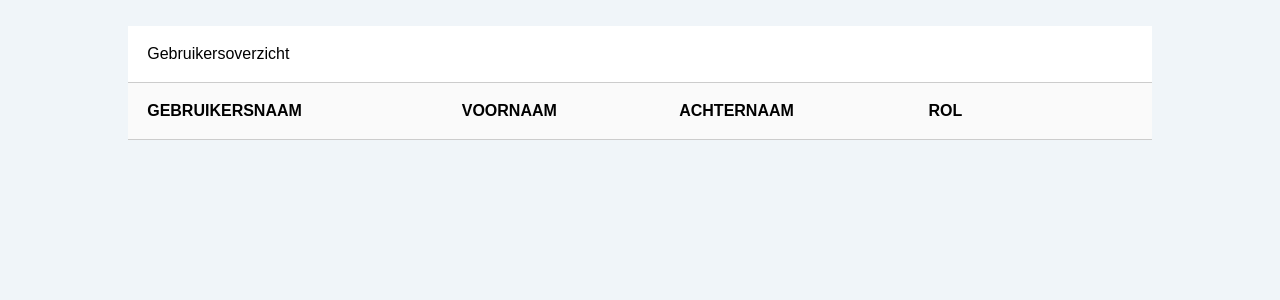
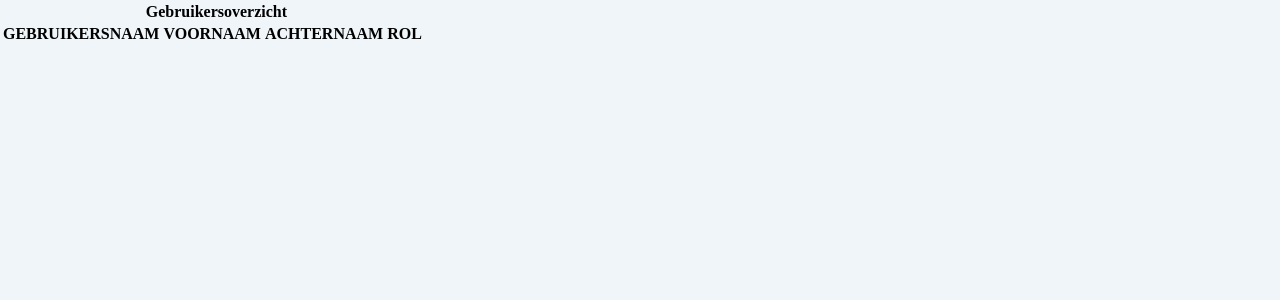
Before and after one commit to miwc14blue/ServerMonitor, a PHP site: page /ServerMonitor/userListOverview.php in a window 1280 px wide. Shown: the top 300 px of the page. Run offline with PHP 8.4, Linux system fonts and the light colour scheme; data that the repository does not hold is empty.

Commit message:
updaten css

```diff
--- a/css/styles.css
+++ b/css/styles.css
@@ -1,50 +1,7 @@
-body{
-    font-family: sans-serif;
-    background: #f0f5f9;
-    margin: 0;
-}
-
-tr:nth-child(even) {
-    background: #fafafa
-}
-
-tr:nth-child(odd) {
-    background: #ffffff
-}
-
-
-td{
-    margin: 0;
-    padding: 1.2em;
-}
-
-table {
-    border-collapse: collapse;
-    width: 80%;
-    margin-left: 10%;
-    margin-top: 2%;
-
-}
-
-tr {
-    border-bottom: 1px solid #ccc;
-}
-
-th {
-    text-align: left;
-    padding: 1.2em;
-}
-
-.headerUserTable {
-    font-weight: normal;
-}
-
-
-/*CSS File For login webpage*/
+/*CSS File For Log-In webpage*/
 #body-color{
     background-color:#f0f5f9;
 }
-
 #login{
     margin-top:25%;
     margin-bottom:25%;
@@ -75,38 +32,61 @@ th {
     size: 2em;
 }
 
-/*CSS for Landing page*/
+/*CSS for nav*/
 
 .logo {
-    width: 300px;
-    height: 160px;
-
+    width: 150px;
+    height: 100px;
+    margin-left: 50px;
 }
 
-/*CSS for Gebruikers Overzicht*/
-
-    img, a {
-        display: inline-block;
+body {
+    background-color: #f0f5f9;
+    margin: 0;
 }
 
 a {
-        font-size: 1.5rem;
+    font-size: 1.2rem;
     text-decoration: none;
-        padding: 50px;
+    padding: 40px;
     font-family: sans-serif;
+    color: blue;
 }
 
-    a:hover {
+a:hover:not(.active) {
     color: orangered;
 }
 
-    .uitloggen {
-        float: right;
+.active {
+    color: red;
 }
 
-    .menu {
-        float: right;
-        margin-left: 50px;
+.uitloggen {
+/*    margin-left: 35%;*/
+}
+
+#navHeader {
+    margin-left: 10px;
     display: flex;
-        flex-direction: row;
 }
+
+
+/*CSS for container in the middle*/
+
+#container {
+    border: 2px;
+    border-style:groove;
+    padding-left: 0px;
+    padding-top: 0px;
+    padding-bottom: 350px;
+    width: 90%;
+    margin: auto;
+    background-color: white;
+}
+
+#h3 {
+    border-bottom: 2px groove;
+    padding-bottom: 20px;
+    font-family: sans-serif;
+    text-indent: 20px;
+}
--- a/html/systeeemOverzichtAdm.html
+++ b/html/systeeemOverzichtAdm.html
@@ -4,12 +4,12 @@
     <head>
         <meta charset="utf-8">
         <title>Gebruikers Overzicht</title>
-        <link rel="stylesheet" type="text/css" href="styling/styles.css">
+        <link rel="stylesheet" type="text/css" href="../css/styles.css">
     </head>
     <body>
 
     <nav id="navHeader">
-        <img class="logo" src="logo.png">
+        <img class="logo" src="../img/logo.png">
 
 
         <a class= "active" href="" >Monitor</a>
--- a/html/systeemOverzichtUser.html
+++ b/html/systeemOverzichtUser.html
@@ -4,12 +4,12 @@
     <head>
         <meta charset="utf-8">
         <title>Gebruikers Overzicht</title>
-        <link rel="stylesheet" type="text/css" href="styling/styles.css">
+        <link rel="stylesheet" type="text/css" href="../css/styles.css">
     </head>
     <body>
 
     <nav id="navHeader">
-        <img class="logo" src="logo.png">
+        <img class="logo" src="../img/logo.png">
 
 
         <a class= "uitloggen" href="" >Uitloggen</a>
```
Also changed, not shown: img/logo.png (added). Lines whose indentation alone changed are shown as unchanged.
